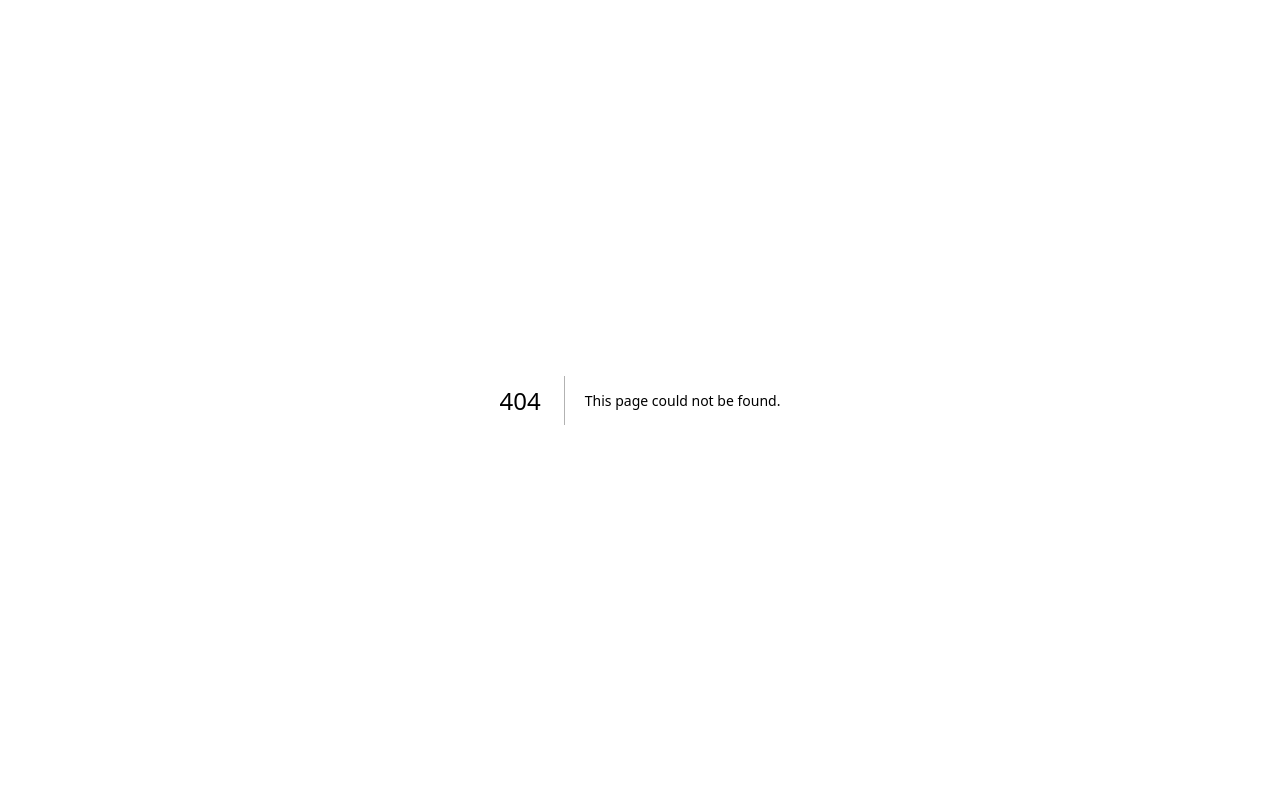
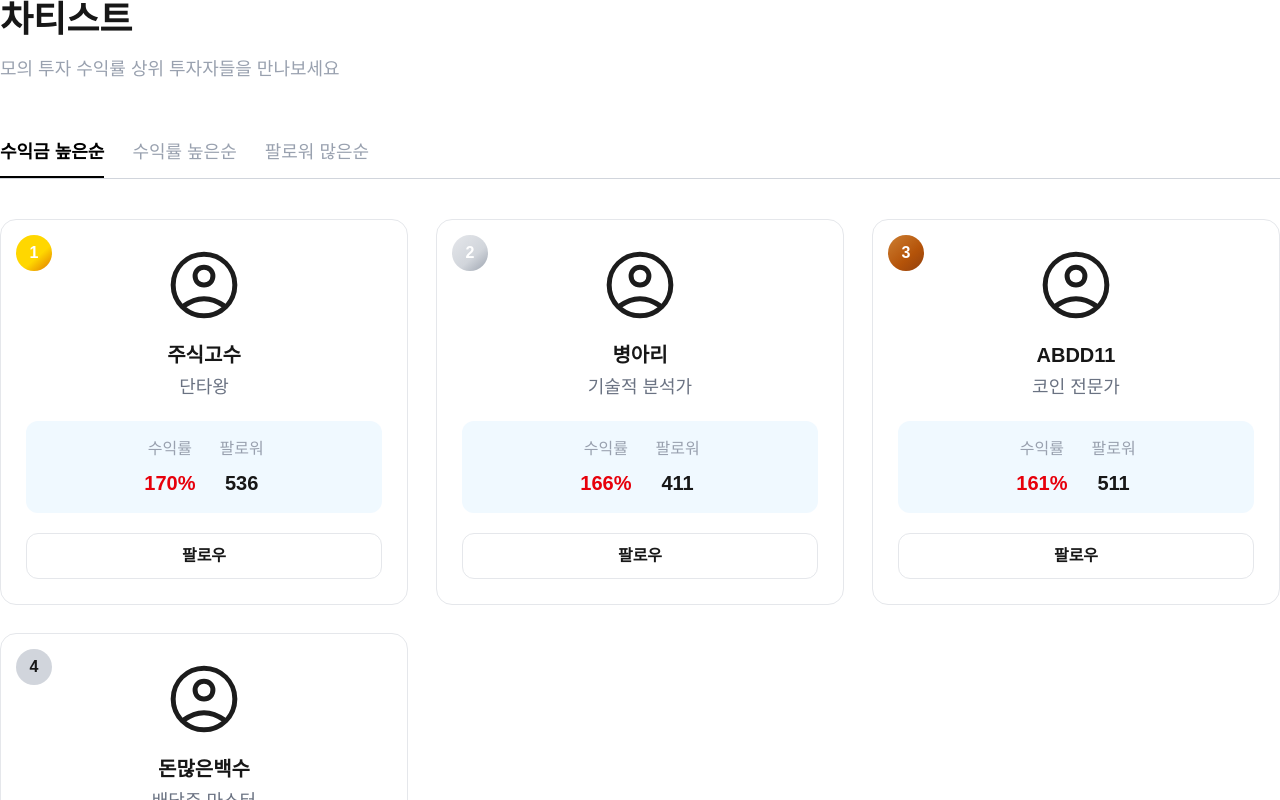
Before and after one commit to wjdwls8520/YogiMangchi, a Next.js app in the folder web/: page /rank in a window 1280 px wide. Before the commit this address had no page. Shown: the top 800 px of the page. Built offline with nearby package versions, Linux system fonts and the light colour scheme.

Commit message:
[클라이언트] 차티스트 페이지, 서브메뉴 컴포넌트 신규 생성

```diff
--- /dev/null
+++ b/web/app/rank/component/RankItem.tsx
@@ -0,0 +1,49 @@
+"use client";
+import { cn } from "@/utils/cs";
+import { RankProps } from "../types/user";
+
+const medalColor = [
+                    "bg-[linear-gradient(139deg,rgba(255,215,0,1)_0%,rgba(255,215,0,1)_60%,rgba(223,117,0,1)_100%)]",
+                    "bg-[linear-gradient(139deg,#E5E7EB_0%,#D1D5DB_60%,#9CA3AF_100%)]",
+                    "bg-[linear-gradient(139deg,#CD7F32_0%,#B45309_60%,#92400E_100%)]"
+                ];
+
+export default function RankItem({ rank, profile, nickName, title, rate, follower }: RankProps) {
+
+    const isRanker: boolean = rank <= 3;
+
+    return (
+        <li className="relative border-gray-200 border-1 p-[25px] rounded-2xl text-center">
+            <p className={cn("flex items-center justify-center absolute top-[15px] left-[15px] w-9 h-9 rounded-full bg-gray-300 font-bold",
+                            isRanker && `text-white ${medalColor[rank - 1]}`
+                        )}>{rank}</p>
+            <article>
+                <header>
+                    <div className="flex justify-center mb-4">
+                        {
+                            profile ?
+                                profile :
+                                <svg xmlns="http://www.w3.org/2000/svg" height="80px" viewBox="0 -960 960 960" width="80px" fill="#1C1C1C">
+                                    <path xmlns="http://www.w3.org/2000/svg" d="M222-255q63-44 125-67.5T480-346q71 0 133.5 23.5T739-255q44-54 62.5-109T820-480q0-145-97.5-242.5T480-820q-145 0-242.5 97.5T140-480q0 61 19 116t63 109Zm160.5-234.5Q343-529 343-587t39.5-97.5Q422-724 480-724t97.5 39.5Q617-645 617-587t-39.5 97.5Q538-450 480-450t-97.5-39.5ZM480-80q-82 0-155-31.5t-127.5-86Q143-252 111.5-325T80-480q0-83 31.5-155.5t86-127Q252-817 325-848.5T480-880q83 0 155.5 31.5t127 86q54.5 54.5 86 127T880-480q0 82-31.5 155t-86 127.5q-54.5 54.5-127 86T480-80Zm107.5-76Q640-172 691-212q-51-36-104-55t-107-19q-54 0-107 19t-104 55q51 40 103.5 56T480-140q55 0 107.5-16Zm-52-375.5Q557-553 557-587t-21.5-55.5Q514-664 480-664t-55.5 21.5Q403-621 403-587t21.5 55.5Q446-510 480-510t55.5-21.5ZM480-587Zm0 374Z"/>
+                                </svg>
+                        }
+                    </div>
+                    <h3 className="font-bold text-xl">{nickName}</h3>
+                    <p className="text-gray-500 pt-1 text-lg">{title}</p>
+                </header>
+
+                <dl className="flex justify-center gap-6 bg-sky-50 rounded-xl mt-5 py-4">
+                    <div className="">
+                        <dt className="text-gray-400 pb-2">수익률</dt>
+                        <dd className="text-xl font-bold text-red-600">{rate}%</dd>
+                    </div>
+                    <div className="">
+                        <dt className="text-gray-400 pb-2">팔로워</dt>
+                        <dd className="text-xl font-bold">{follower}</dd>
+                    </div>
+                </dl>
+                <button type="button" className="w-full cursor-pointer border-1 border-gray-200 rounded-xl leading-11 font-semibold mt-5">팔로우</button>
+            </article>
+        </li>
+    )
+}
--- /dev/null
+++ b/web/app/rank/page.tsx
@@ -0,0 +1,47 @@
+import RankItem from "./component/RankItem"
+import SubMenu from "@/components/SubMenu"
+import { Info } from "./types/user";
+
+export default function Rank() {
+
+    const users :Info[] = [
+        {
+            profile: '',
+            nickName: '주식고수',
+            title: '단타왕',
+            rate: 170,
+            follower: 536,
+        },
+        {
+            profile: '',
+            nickName: '병아리',
+            title: '기술적 분석가',
+            rate: 166,
+            follower: 411,
+        },
+        {
+            profile: '',
+            nickName: 'ABDD11',
+            title: '코인 전문가',
+            rate: 161,
+            follower: 511,
+        },
+        {
+            profile: '',
+            nickName: '돈많은백수',
+            title: '배당주 마스터',
+            rate: 128,
+            follower: 389,
+        },
+    ];
+    return (
+        <>
+            <h2 className="text-4xl font-bold">차티스트</h2>
+            <p className="text-lg text-gray-400 pt-[15px]">모의 투자 수익률 상위 투자자들을 만나보세요</p>
+            <SubMenu />
+            <ul className="grid grid-cols-3 gap-7">
+                {users.map((user, index) => <RankItem key={user.nickName} rank={index + 1} {...user}/>)}
+            </ul>
+        </>
+    )
+}
--- /dev/null
+++ b/web/app/rank/types/user.ts
@@ -0,0 +1,11 @@
+export type Info = {
+    profile: string;
+    nickName: string;
+    title: string;
+    rate: number;
+    follower: number;
+};
+
+export type RankProps = Info & {
+  rank: number;
+};
--- /dev/null
+++ b/web/components/SubMenu.tsx
@@ -0,0 +1,34 @@
+"use client";
+import { cn } from "@/utils/cs";
+import { useState } from "react";
+
+export default function SubMenu() {
+    type Menu = {
+        id: string;
+        label: string;
+    };
+
+    const menus :Menu[]  = [
+        { id: "profit", label: "수익금 높은순" },
+        { id: "rate", label: "수익률 높은순" },
+        { id: "followers", label: "팔로워 많은순" },
+    ];
+
+    const [active, setActive] = useState(menus[0].id);
+
+    return (
+        <ul className="flex gap-7 text-lg pt-[45px] border-b-1 border-gray-300 mb-[40px]">
+            {menus.map((menu) => <li
+                                    key={menu.id}
+                                    className={cn("cursor-pointer leading-12",
+                                                    active === menu.id ?
+                                                                "text-black font-semibold border-b-2" :
+                                                                "text-gray-400 font-medium")}
+                                    onClick={() => setActive(menu.id)}
+                                >
+                                    {menu.label}
+                                </li>
+            )}
+        </ul>
+    )
+}
--- a/web/package.json
+++ b/web/package.json
@@ -9,9 +9,11 @@
     "lint": "eslint"
   },
   "dependencies": {
+    "clsx": "^2.1.1",
     "next": "16.1.6",
     "react": "19.2.3",
-    "react-dom": "19.2.3"
+    "react-dom": "19.2.3",
+    "tailwind-merge": "^3.5.0"
   },
   "devDependencies": {
     "@tailwindcss/postcss": "^4",
--- /dev/null
+++ b/web/utils/cs.ts
@@ -0,0 +1,6 @@
+import { ClassValue, clsx } from "clsx";
+import { twMerge } from "tailwind-merge";
+
+export function cn(...inputs: ClassValue[]) {
+  return twMerge(clsx(inputs));
+}
```
Also changed, not shown: 1 other file (tests, documents, lock files or other folders).
